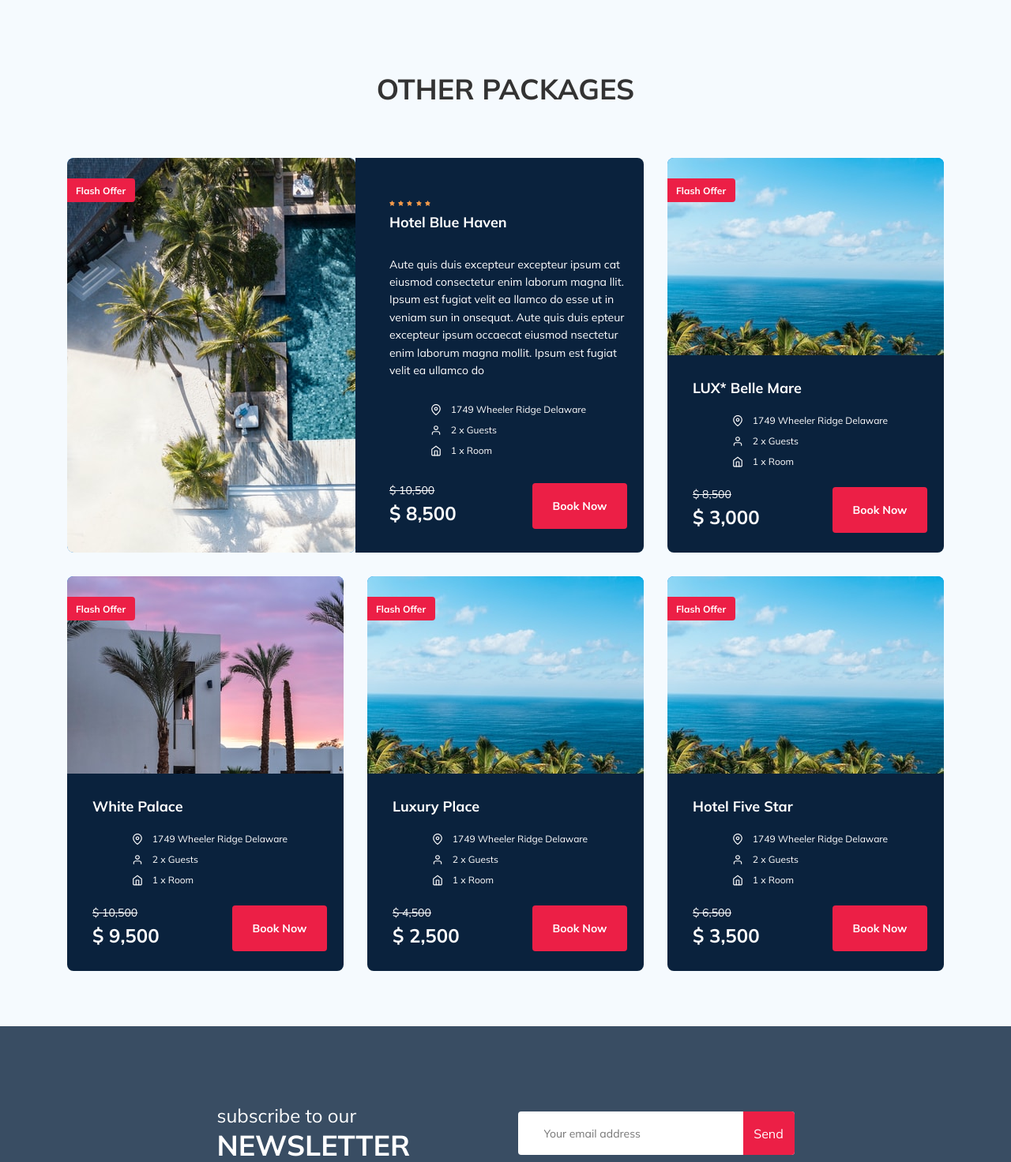
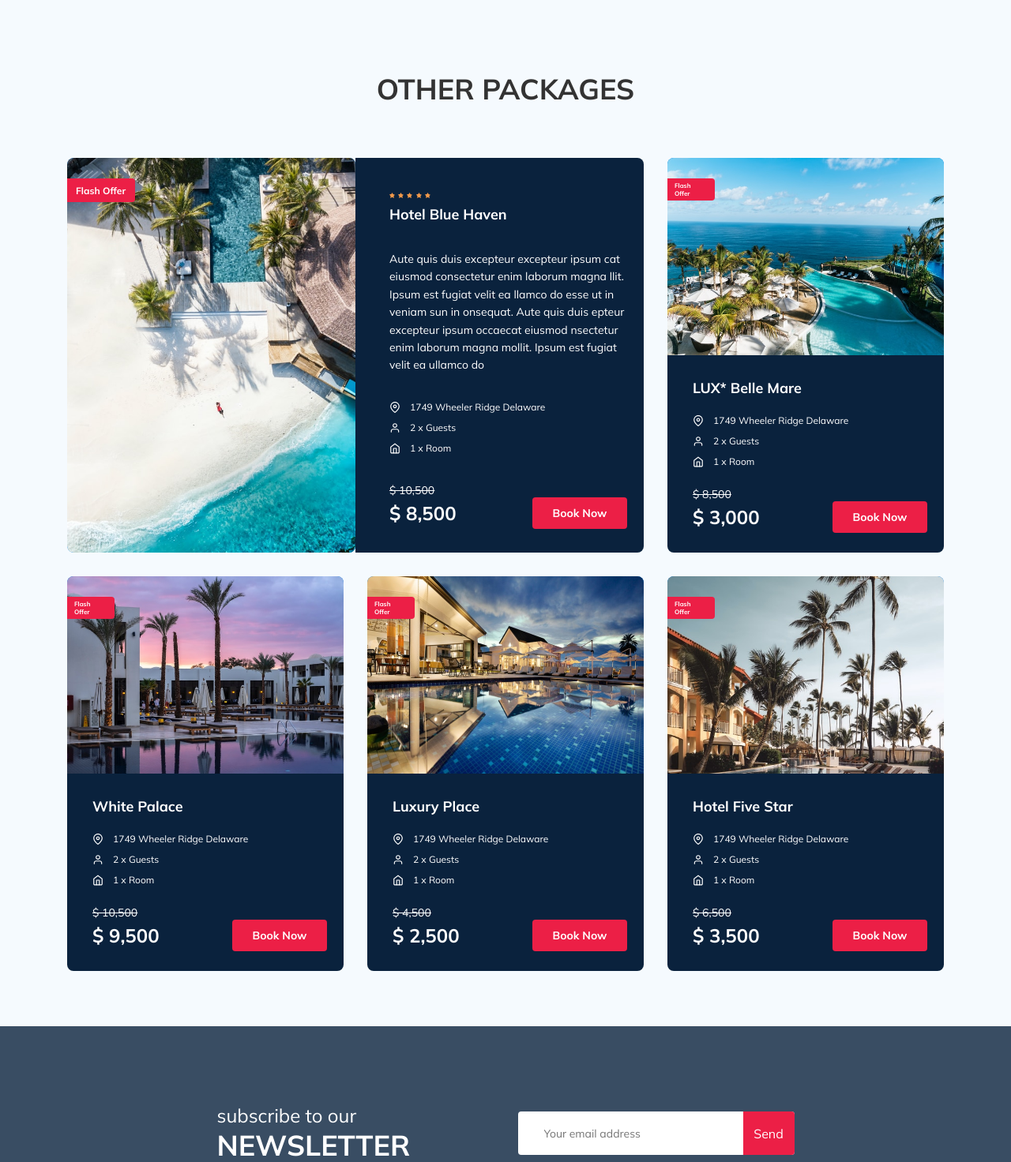
Before and after one commit to LidiyaZzz/tour-plan, a PHP site: page / in a window 1280 px wide. Shown: the part 819-2291 px from the top of the page at 79% size. Run offline with PHP 8.4, Linux system fonts and the light colour scheme; some libraries are stand-ins or nearby versions.

Commit message:
fix: error correction packages - classes, PP, media

```diff
--- a/css/style.css
+++ b/css/style.css
@@ -901,6 +901,13 @@ template {
   overflow: hidden;
 }
 
+.packages__image {
+  height: 100%;
+  width: 100%;
+  -o-object-fit: cover;
+     object-fit: cover;
+}
+
 .packages__info {
   width: 50%;
   background: #0A223D;
@@ -914,7 +921,7 @@ template {
   -webkit-box-pack: justify;
       -ms-flex-pack: justify;
           justify-content: space-between;
-  padding: 46px 21px 30px 43px;
+  padding: 36px 21px 30px 43px;
 }
 
 .packages__inform {
@@ -934,6 +941,8 @@ template {
 }
 
 .packages__stars {
+  margin: 0;
+  padding: 0;
   margin-bottom: 5px;
 }
 
@@ -961,8 +970,6 @@ template {
 .packages__room {
   max-width: 203px;
   min-height: 67px;
-  margin-left: auto;
-  margin-right: auto;
   display: -ms-grid;
   display: grid;
   -ms-grid-rows: 15px 15px;
@@ -992,6 +999,9 @@ template {
   -webkit-box-pack: justify;
       -ms-flex-pack: justify;
           justify-content: space-between;
+  -webkit-box-align: end;
+      -ms-flex-align: end;
+          align-items: end;
 }
 
 .packages__price-all {
@@ -1029,9 +1039,7 @@ template {
 }
 
 .packages__price-button {
-  -webkit-box-pack: end;
-      -ms-flex-pack: end;
-          justify-content: end;
+  margin-top: auto;
   width: 120px;
   min-height: 40px;
   font-style: normal;
@@ -1050,16 +1058,27 @@ template {
   left: 0;
   top: 26px;
   z-index: 99;
-  max-width: 95px;
-  min-height: 30px;
   background-color: #EC1F46;
   border: none;
   border-radius: 0px 4px 4px 0px;
   font-style: normal;
   font-weight: 600;
+}
+
+.packages__offer-first {
+  max-width: 95px;
+  min-height: 30px;
   font-size: 12px;
   line-height: 15px;
   padding: 8px 12px 7px 11px;
+}
+
+.packages__offer-successive {
+  max-width: 60px;
+  min-height: 18px;
+  font-size: 8px;
+  line-height: 10px;
+  padding: 4px 9px;
 }
 
 .newsletter {
@@ -1835,14 +1854,18 @@ template {
   }
   .packages__offer {
     top: 26px;
-    left: 250px;
-    bottom: 154px;
+    left: 270px;
+    bottom: 160px;
     right: 0;
     border-radius: 4px 0px 0px 4px;
     font-weight: 600;
-    font-size: 12px;
-    line-height: 15px;
-    padding: 8px 12px 7px 11px;
+  }
+  .packages__offer-first, .packages__offer-successive {
+    max-width: 70px;
+    min-height: 18px;
+    font-size: 8px;
+    line-height: 10px;
+    padding: 4px 9px;
   }
 }
 /*# sourceMappingURL=style.css.map */
--- a/index.html
+++ b/index.html
@@ -198,7 +198,7 @@
       <div class="packages__card packages__card-first">
 
         <div class="packages__images-first">
-          <img src="img/packages-hotel-1.jpg" alt="foto: Hotel Blue Haven" class="packages__image">
+          <img src="img/packages-hotel-1.jpg" alt="foto: Hotel Blue Haven" class="packages__image packages__image--first">
         </div><!-- /.packages__image-first -->
 
         <div class="packages__info">
@@ -238,8 +238,11 @@
               <strong class="packages__price-sale">$ 8,500</strong>
             </div><!-- /.packages__price-all -->
 
-            <button class="packages__price-button">Book Now</button>
-            <div class="offer packages__offer">Flash Offer</div>
+            <!-- <div class="packages__wrapper--button"></div> -->
+              <button class="packages__price-button">Book Now</button>
+
+
+            <div class="offer packages__offer packages__offer-first">Flash Offer</div>
 
           </div><!-- /.packages-price -->
 
@@ -277,7 +280,7 @@
 
             <button class="packages__price-button">Book Now</button>
 
-            <div class="offer packages__offer">Flash Offer</div>
+            <div class="offer packages__offer packages__offer-successive">Flash Offer</div>
 
           </div><!-- /.packages-hotel__price -->
 
@@ -315,7 +318,7 @@
 
             <button class="packages__price-button">Book Now</button>
 
-            <div class="offer packages__offer">Flash Offer</div>
+            <div class="offer packages__offer packages__offer-successive">Flash Offer</div>
 
           </div><!-- /.packages-hotel__price -->
 
@@ -326,7 +329,7 @@
       <div class="packages__cards packages__cards-successive">
 
         <div class="packages__images-successive">
-          <img src="img/packages-hotel-2.jpg" alt="foto: Hotel Blue Haven" class="packages__image">
+          <img src="img/packages-hotel-4.jpg" alt="foto: Hotel Blue Haven" class="packages__image">
         </div><!-- /.packages__image-successive -->
 
         <div class="packages__inform">
@@ -353,7 +356,7 @@
 
             <button class="packages__price-button">Book Now</button>
 
-            <div class="offer packages__offer">Flash Offer</div>
+            <div class="offer packages__offer packages__offer-successive">Flash Offer</div>
 
           </div><!-- /.packages-hotel__price -->
 
@@ -364,7 +367,7 @@
       <div class="packages__cards packages__cards-successive packages__card-last">
 
         <div class="packages__images-successive">
-          <img src="img/packages-hotel-2.jpg" alt="foto: Hotel Blue Haven" class="packages__image">
+          <img src="img/packages-hotel-5.jpg" alt="foto: Hotel Blue Haven" class="packages__image">
         </div><!-- /.packages__image-successive -->
 
         <div class="packages__inform">
@@ -391,7 +394,7 @@
 
             <button class="packages__price-button">Book Now</button>
 
-            <div class="offer packages__offer">Flash Offer</div>
+            <div class="offer packages__offer packages__offer-successive">Flash Offer</div>
 
           </div><!-- /.packages-hotel__price -->
 
--- a/sass/_media-grid.sass
+++ b/sass/_media-grid.sass
@@ -46,14 +46,17 @@
       min-height: 35px
     &__offer
       top: 26px /* Расстояние от верхнего края */
-      left: 250px /* Расстояние от левого края */
-      bottom: 154px
+      left: 270px /* Расстояние от левого края */
+      bottom: 160px
       right: 0
       border-radius: 4px 0px 0px 4px
       font-weight: 600
-      font-size: 12px
-      line-height: 15px
-      padding: 8px 12px 7px 11px
+      &-first,  &-successive
+        max-width: 70px
+        min-height: 18px
+        font-size: 8px
+        line-height: 10px
+        padding: 4px 9px
 
 //--------------------576------------
 //@media (max-width: 576px)
--- a/sass/blocks/_packages.sass
+++ b/sass/blocks/_packages.sass
@@ -50,6 +50,9 @@
       overflow: hidden
 
   &__image
+    height: 100%
+    width: 100%
+    object-fit: cover
 
   &__info
     width: 50%
@@ -57,7 +60,7 @@
     display: flex
     flex-direction: column
     justify-content: space-between
-    padding: 46px 21px 30px 43px
+    padding: 36px 21px 30px 43px
 
   &__inform
     height: 50%
@@ -67,6 +70,8 @@
     justify-content: space-between
     padding: 30px 21px 25px 32px
   &__stars
+    margin: 0
+    padding: 0
     margin-bottom: 5px
   &__star
     height: 7px
@@ -90,8 +95,6 @@
   &__room
     max-width: 203px
     min-height: 67px
-    margin-left: auto
-    margin-right: auto
     display: grid
     grid-template-rows: 15px 15px
     grid-template-columns: 15px 1fr
@@ -110,6 +113,7 @@
   &-price
     display: flex
     justify-content: space-between
+    align-items: end
 
   &__price
     &-all
@@ -134,7 +138,7 @@
       margin-bottom: 5px
 
     &-button
-      justify-content: end
+      margin-top: auto
       width: 120px
       min-height: 40px
       font-style: normal
@@ -152,13 +156,20 @@
     left: 0
     top: 26px
     z-index: 99
-    max-width: 95px
-    min-height: 30px
     background-color: $primary
     border: none
     border-radius: 0px 4px 4px 0px
     font-style: normal
     font-weight: 600
-    font-size: 12px
-    line-height: 15px
-    padding: 8px 12px 7px 11px
+    &-first
+      max-width: 95px
+      min-height: 30px
+      font-size: 12px
+      line-height: 15px
+      padding: 8px 12px 7px 11px
+    &-successive
+      max-width: 60px
+      min-height: 18px
+      font-size: 8px
+      line-height: 10px
+      padding: 4px 9px
```
Also changed, not shown: 1 other file.
